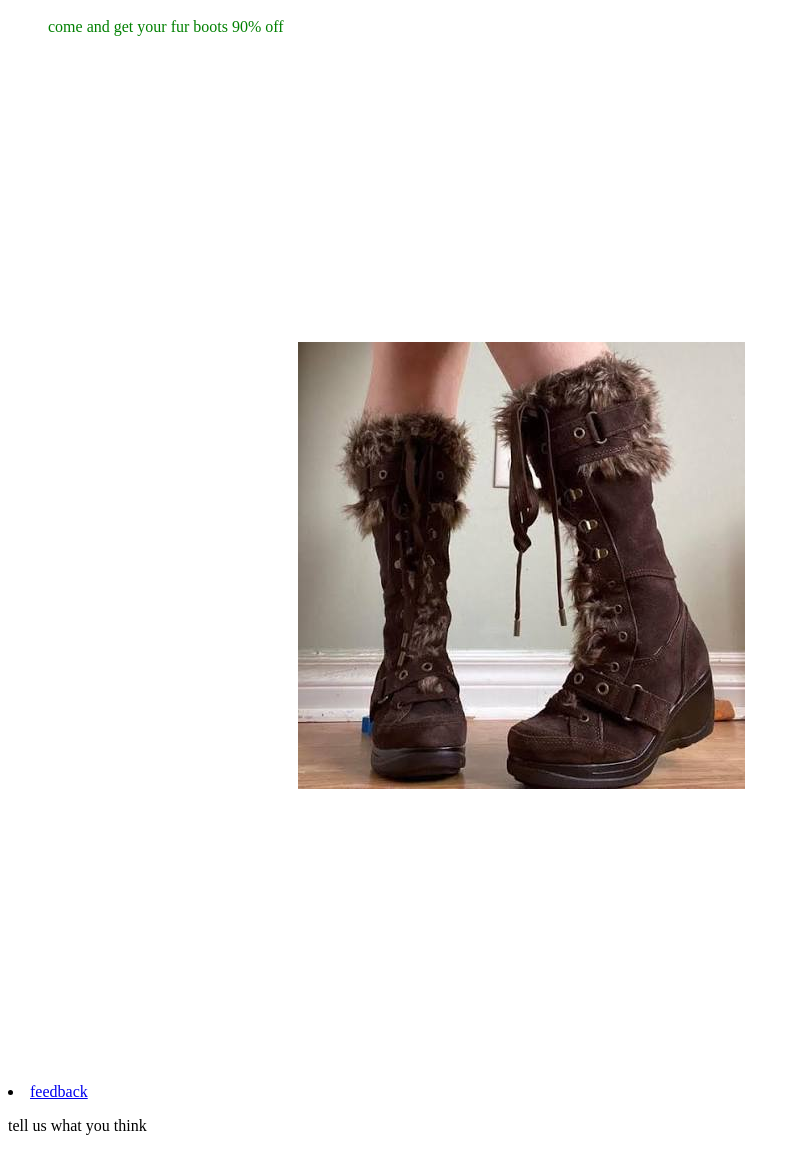
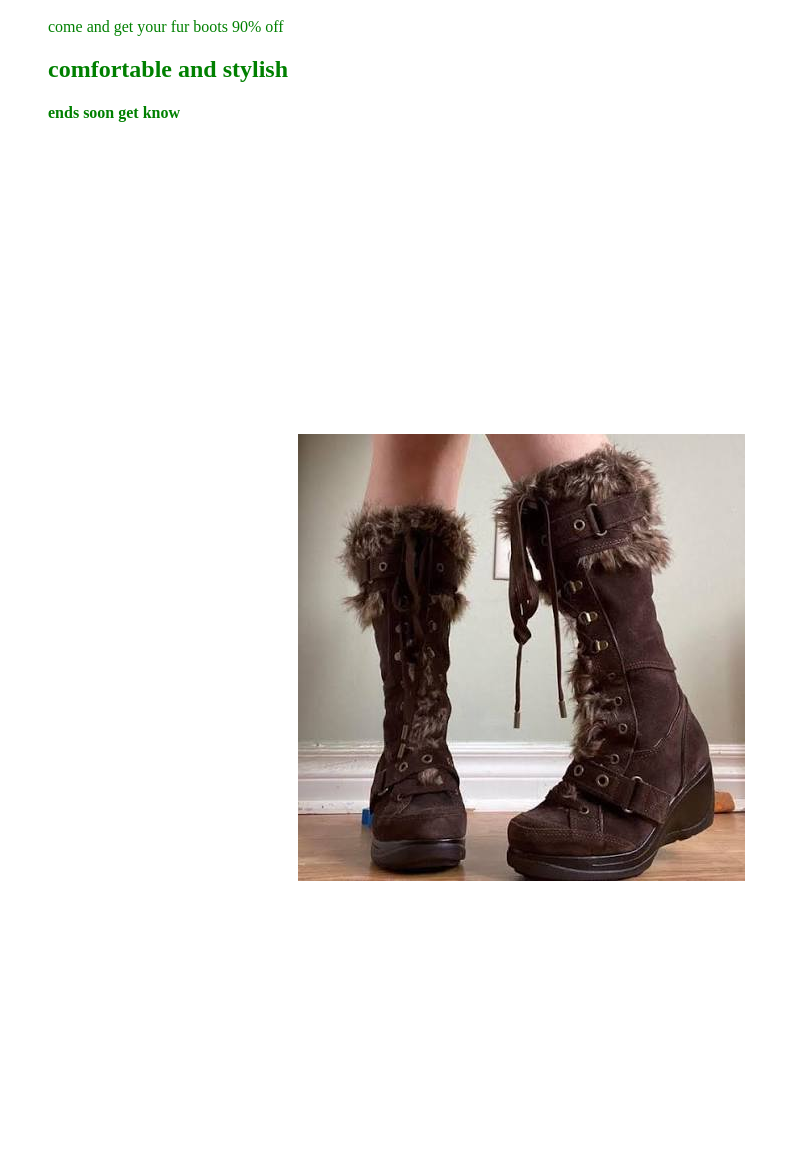
Before and after one commit to temitopealvina-cpu/day13, a plain HTML site: page index.html in a window 1280 px wide. Shown: the part 120-1292 px from the top of the page, without its empty margins (0-800 px from the left). Before the commit the page ends 1271 px from the top, so only its background shows below. Drawn offline with Linux system fonts and the light colour scheme.

Commit message:
added index.html

```diff
--- a/index.html
+++ b/index.html
@@ -4,18 +4,22 @@
     <meta charset="UTF-8">
     <meta name="viewport" content="width=device-width, initial-scale=1.0">
     <link rel="stylesheet" href="assets/css/style.css">
+    <link rel="stylesheet" href="assets/css/all.min.css">
     <title>flash sale</title>
 </head>
 <body>
     <div class="cost">
         <h1>BLACK FRIDAY FLASH SALES</h1>
-    </div>
     <ul class="title">
          <h1>fur boots</h1>
         <p>come and get your fur boots 90% off</p>
+        <h2>comfortable and stylish</h2>
+        <h4>ends soon get know</h4>
     </ul>
         <img class="stuff" src="assets/images/fur boots.jpg" alt="">
         <li><a href="feedback.html">feedback</a></li>
          <p>tell us what you think</p>
+          </div>
+          <i class="fa-solid fa-flashsale"></i>
 </body>
 </html>
```
